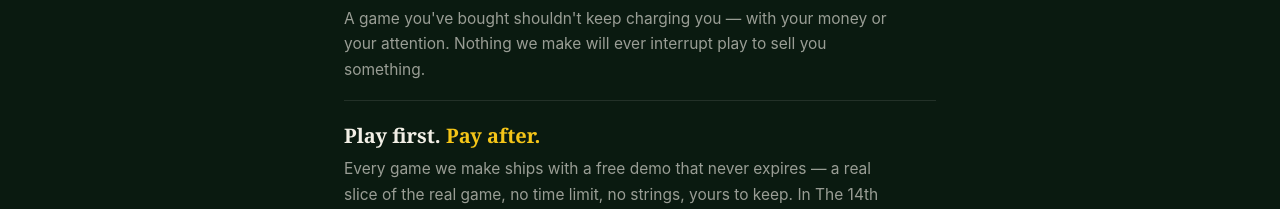
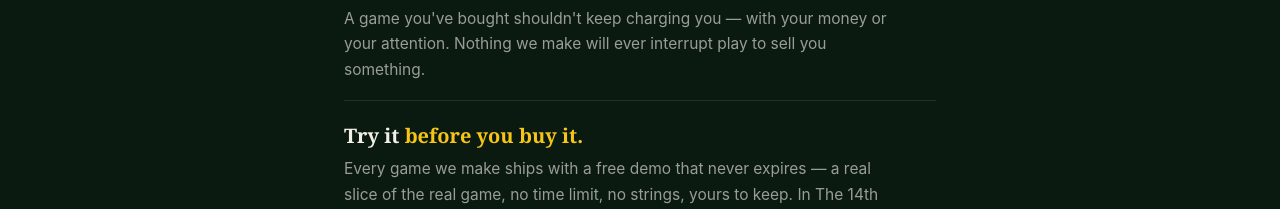
Before and after one commit to derekstory/watchthismove, a plain HTML site: page index.html in a window 1280 px wide. Shown: the part 1161-1370 px from the top of the page. Drawn offline with Linux system fonts and the light colour scheme.

Commit message:
Principle 3 heading: Try it before you buy it
Co-Authored-By: Claude Fable 5 <noreply@anthropic.com>

```diff
--- a/index.html
+++ b/index.html
@@ -111,7 +111,7 @@
       </div>
 
       <div class="principle">
-        <h3>Play first. <span class="g">Pay after.</span></h3>
+        <h3>Try it <span class="g">before you buy it.</span></h3>
         <p>Every game we make ships with a free demo that never expires — a real
         slice of the real game, no time limit, no strings, yours to keep. In
         The 14th Club, that's the entire front nine at Herons Marsh. You should
```
